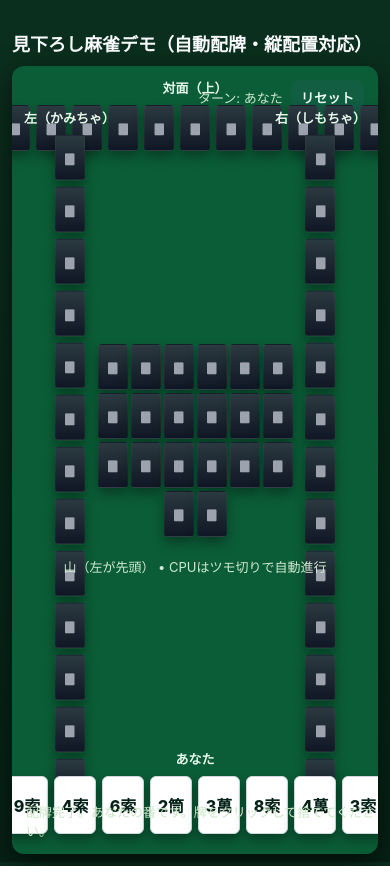
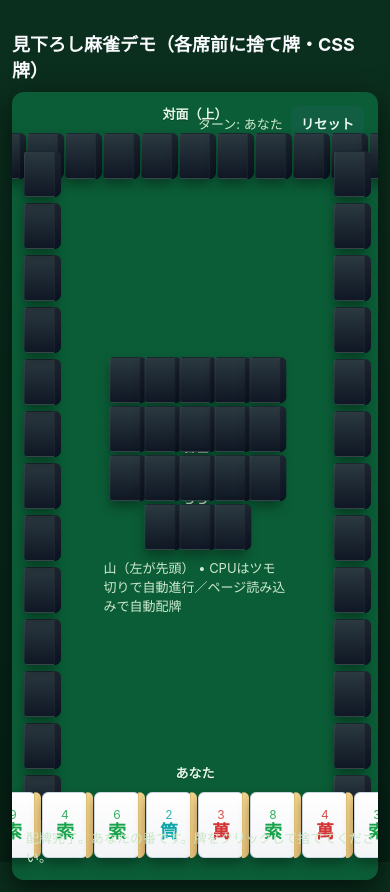
Before and after one commit to asasdatakeru/mahjong-game, a plain HTML site: page index.html in a window 390 px wide. Before the commit the page ends 866 px from the top, so only its background shows below. Drawn offline with Linux system fonts and the light colour scheme.

Commit message:
UI調整

```diff
--- a/index.html
+++ b/index.html
@@ -3,69 +3,88 @@
 <head>
   <meta charset="utf-8" />
   <meta name="viewport" content="width=device-width,initial-scale=1" />
-  <title>見下ろし麻雀デモ（自動配牌・縦配置対応）</title>
+  <title>見下ろし麻雀デモ（各席前に捨て牌・CSS牌）</title>
   <style>
     :root{
       --table:#0b5d37;
       --bg:#0b2f1e;
-      --tile-bg:#fff;
-      --tile-border:#d1d5db;
+      --tile-front:#fff;
+      --tile-side:#f4d48b; /* 黄土色の側面 */
+      --tile-edge:#e0c27a;
+      --tile-border:#cbd5e1;
       --muted:#cfead0;
+      --man:#d33434; /* 萬子は赤 */
+      --pin:#0ea5a9; /* 筒子は青緑 */
+      --sou:#16a34a; /* 索子は緑 */
     }
     html,body{height:100%;margin:0;font-family:Inter,ui-sans-serif,"Hiragino Kaku Gothic ProN",Meiryo,sans-serif;background:linear-gradient(180deg,var(--bg),#062216);color:var(--muted)}
     .wrap{max-width:1200px;margin:18px auto;padding:12px}
     h1{margin:0 0 10px;color:#f8fafc;font-size:18px}
-    .table{background:var(--table);border-radius:12px;padding:14px;box-shadow:0 10px 30px rgba(0,0,0,0.6);position:relative;height:620px;overflow:hidden}
+    .table{background:var(--table);border-radius:12px;padding:14px;box-shadow:0 10px 30px rgba(0,0,0,0.6);position:relative;height:660px;overflow:hidden}
     .hud{position:absolute;right:14px;top:14px;display:flex;gap:8px;align-items:center}
     .btn{background:#115e43;color:#eafaf0;padding:8px 10px;border-radius:8px;border:0;cursor:pointer;font-weight:700}
-    .seat{position:absolute;display:flex;flex-direction:column;align-items:center;gap:8px;pointer-events:auto}
-    .seat .name{font-weight:700;color:#e6f8ea;font-size:13px}
-    .seat.top{top:12px;left:50%;transform:translateX(-50%)} /* 対面 */
-    .seat.left{left:12px;top:50%;transform:translateY(-50%)} /* 右手（画面左） */
-    .seat.right{right:12px;top:50%;transform:translateY(-50%)} /* 左手（画面右） */
-    .seat.bottom{bottom:12px;left:50%;transform:translateX(-50%)} /* 自分（下） */
-
-    /* 手牌のレイアウト
-       - bottom / top: 横並び
-       - left / right: 縦並び（ユーザー要望） */
-    .hand{display:flex;gap:6px;align-items:flex-end}
-    .seat.left .hand{flex-direction:column-reverse;align-items:center}   /* 縦（下が最新） */
-    .seat.right .hand{flex-direction:column;align-items:center}         /* 縦（上が最新） */
-    .seat.top .hand{flex-direction:row}
-    .seat.bottom .hand{flex-direction:row}
-
-    /* 牌 */
-    .tile{
-      width:52px;height:74px;background:var(--tile-bg);border-radius:6px;border:1px solid var(--tile-border);
-      display:flex;align-items:center;justify-content:center;font-weight:800;color:#062218;
-      box-shadow:0 6px 12px rgba(0,0,0,0.35);cursor:pointer;user-select:none;font-size:16px;
-    }
-    .tile.small{width:36px;height:52px;font-size:12px;border-radius:4px}
-    .tile.back{background:linear-gradient(180deg,#2b3940,#0f1724);color:#9ca3af;border:1px solid rgba(255,255,255,0.03)}
-    .tile.dim{opacity:0.6}
-
-    /* 中央の捨て牌列と山 */
-    .center{position:absolute;left:50%;top:50%;transform:translate(-50%,-50%);display:flex;flex-direction:column;align-items:center;gap:10px}
-    .wall-preview{display:flex;gap:3px;flex-wrap:wrap;justify-content:center;max-width:220px}
-    .discard-pool{display:flex;flex-wrap:wrap;gap:6px;max-width:420px;justify-content:center}
-
-    /* 捨て牌の各相手用エリア（中央に配置）*/
-    .disc-section{display:flex;gap:20px;align-items:flex-start;flex-wrap:wrap;justify-content:center;width:640px}
-
     .info{font-size:13px;color:#cfead0}
     .log{position:absolute;left:14px;bottom:14px;color:#cbe7c8;font-size:13px;min-width:300px}
 
+    /* 座席配置（見下ろし） */
+    .seat{position:absolute;display:flex;align-items:center;gap:10px;pointer-events:auto}
+    .seat .name{font-weight:700;color:#e6f8ea;font-size:13px;text-shadow:0 1px 0 rgba(0,0,0,.3)}
+
+    /* 対面（上）: 捨て牌は手牌の下（中央方向） */
+    .seat.top{top:12px;left:50%;transform:translateX(-50%);flex-direction:column}
+    .seat.top .hand{order:1}
+    .seat.top .discard{order:2}
+
+    /* 自分（下）: 捨て牌は手牌の上（中央方向） */
+    .seat.bottom{bottom:12px;left:50%;transform:translateX(-50%);flex-direction:column-reverse}
+
+    /* 左（かみちゃ）: 手牌の右側が中央なので、捨て牌は右に配置 */
+    .seat.left{left:12px;top:50%;transform:translateY(-50%);flex-direction:row}
+
+    /* 右（しもちゃ）: 手牌の左側が中央なので、捨て牌は左に配置 */
+    .seat.right{right:12px;top:50%;transform:translateY(-50%);flex-direction:row-reverse}
+
+    /* 手牌：上下は横、左右は縦 */
+    .hand{display:flex;gap:6px;align-items:flex-end}
+    .seat.left .hand{flex-direction:column-reverse;align-items:center}
+    .seat.right .hand{flex-direction:column;align-items:center}
+
+    /* 捨て牌グリッド（各席の目前） */
+    .discard{display:grid;gap:4px}
+    .seat.top .discard, .seat.bottom .discard{grid-template-columns:repeat(6,36px);justify-content:center}
+    .seat.left .discard, .seat.right .discard{grid-template-columns:repeat(3,36px)}
+
+    /* 壁（中央プレビュー） */
+    .center{position:absolute;left:50%;top:50%;transform:translate(-50%,-50%);display:flex;flex-direction:column;align-items:center;gap:8px}
+    .wall-preview{display:flex;gap:3px;flex-wrap:wrap;justify-content:center;max-width:220px}
+
+    /* 牌（CSSで麻雀牌っぽく） */
+    .tile{position:relative;width:52px;height:74px;border-radius:6px;background:linear-gradient(180deg,var(--tile-front),#f3f4f6);border:1px solid var(--tile-border);box-shadow:0 6px 12px rgba(0,0,0,0.35);display:flex;align-items:center;justify-content:center;user-select:none}
+    /* 側面（右側に黄土色のエッジ） */
+    .tile::before{content:"";position:absolute;top:-1px;bottom:-1px;right:-6px;width:6px;background:linear-gradient(180deg,var(--tile-side),#e8c379);border-left:1px solid var(--tile-edge);border-radius:0 6px 6px 0;transform:skewY(-4deg);}
+    .tile.small{width:36px;height:52px;border-radius:4px}
+    .tile.back{background:linear-gradient(180deg,#2b3940,#0f1724);color:#9ca3af;border:1px solid rgba(255,255,255,0.06)}
+    .tile.back::before{background:linear-gradient(180deg,#1d2630,#0b1220);border-left:1px solid rgba(255,255,255,0.05)}
+
+    /* 牌の文字面 */
+    .face{display:flex;flex-direction:column;align-items:center;line-height:1}
+    .idx{font-size:12px;opacity:.85;margin-bottom:2px}
+    .pip{font-size:18px;font-weight:800}
+    .m .pip,.m .idx{color:var(--man)}
+    .p .pip,.p .idx{color:var(--pin)}
+    .s .pip,.s .idx{color:var(--sou)}
+    .aka .pip{color:#ef4444}
+
     @media (max-width:900px){
       .table{height:760px}
-      .tile{width:40px;height:56px}
-      .tile.small{width:28px;height:44px}
-      .disc-section{width:320px}
+      .tile{width:44px;height:64px}
+      .tile.small{width:30px;height:44px}
     }
   </style>
 </head>
 <body>
   <div class="wrap">
-    <h1>見下ろし麻雀デモ（自動配牌・縦配置対応）</h1>
+    <h1>見下ろし麻雀デモ（各席前に捨て牌・CSS牌）</h1>
     <div class="table" id="table">
       <div class="hud">
         <div class="info">ターン: <span id="turnLabel">-</span></div>
@@ -76,40 +95,34 @@
       <div class="seat top" id="seatTop">
         <div class="name">対面（上）</div>
         <div class="hand" id="handTop"></div>
-        <div class="discard-area" id="discardTop"></div>
+        <div class="discard" id="discardTop"></div>
       </div>
 
       <!-- 左（かみちゃ） -->
       <div class="seat left" id="seatLeft">
-        <div class="name">左（かみちゃ）</div>
         <div class="hand" id="handLeft"></div>
-        <div class="discard-area" id="discardLeft"></div>
+        <div class="discard" id="discardLeft"></div>
+        <div class="name" style="writing-mode:vertical-rl;">左（かみちゃ）</div>
       </div>
 
       <!-- 右（しもちゃ） -->
       <div class="seat right" id="seatRight">
-        <div class="name">右（しもちゃ）</div>
         <div class="hand" id="handRight"></div>
-        <div class="discard-area" id="discardRight"></div>
+        <div class="discard" id="discardRight"></div>
+        <div class="name" style="writing-mode:vertical-rl;">右（しもちゃ）</div>
       </div>
 
       <!-- 自分（下） -->
       <div class="seat bottom" id="seatBottom">
+        <div class="discard" id="discardBottom"></div>
+        <div class="hand" id="handBottom"></div>
         <div class="name">あなた</div>
-        <div class="hand" id="handBottom"></div>
-        <div class="discard-area" id="discardBottom"></div>
       </div>
 
-      <!-- 中央：山と捨て牌 -->
+      <!-- 中央：壁だけ軽くプレビュー -->
       <div class="center">
         <div class="wall-preview" id="wallPreview"></div>
-        <div class="disc-section">
-          <div class="discard-pool" id="pool0"></div>
-          <div class="discard-pool" id="pool1"></div>
-          <div class="discard-pool" id="pool2"></div>
-          <div class="discard-pool" id="pool3"></div>
-        </div>
-        <div class="info">山（左が先頭） • CPUはツモ切りで自動進行</div>
+        <div class="info">山（左が先頭） • CPUはツモ切りで自動進行／ページ読み込みで自動配牌</div>
       </div>
 
       <div class="log" id="log">ロード中…自動で配牌します。</div>
@@ -119,7 +132,7 @@
   <script>
     // --- データとユーティリティ ---
     function makeTiles(){
-      const suits=['m','p','s']; // 萬子/筒子/索子
+      const suits=['m','p','s']; // 萬/筒/索（字牌なし簡易）
       const tiles=[];
       for(const s of suits){
         for(let n=1;n<=9;n++){
@@ -135,170 +148,119 @@
     let wall=[];
     const hands=[[],[],[],[]]; // 0: top, 1: left, 2: right, 3: bottom(あなた)
     const discards=[[],[],[],[]];
-    let turn = 3; // 0..3, start with player (bottom)
-    // elements
-    const elHand = [document.getElementById('handTop'), document.getElementById('handLeft'), document.getElementById('handRight'), document.getElementById('handBottom')];
-    const elPool = [document.getElementById('pool0'), document.getElementById('pool1'), document.getElementById('pool2'), document.getElementById('pool3')];
+    let turn = 3; // あなたから
+
+    const elHand = [
+      document.getElementById('handTop'),
+      document.getElementById('handLeft'),
+      document.getElementById('handRight'),
+      document.getElementById('handBottom')
+    ];
+    const elDiscard = [
+      document.getElementById('discardTop'),
+      document.getElementById('discardLeft'),
+      document.getElementById('discardRight'),
+      document.getElementById('discardBottom')
+    ];
     const wallPreview = document.getElementById('wallPreview');
     const turnLabel = document.getElementById('turnLabel');
     const logEl = document.getElementById('log');
-    const resetBtn = document.getElementById('resetBtn');
 
     function log(msg){ logEl.textContent = msg; }
+
+    // --- 牌の要素生成 ---
+    function createTileEl(t, small=false){
+      const suit = t.slice(-1);
+      const val = t.slice(0,-1);
+      const tile = document.createElement('div');
+      tile.className = 'tile'+(small?' small':'') + ' ' + suit + (val==='5' ? ' aka' : '');
+      const face = document.createElement('div'); face.className='face';
+      const idx = document.createElement('div'); idx.className='idx'; idx.textContent=val;
+      const pip = document.createElement('div'); pip.className='pip'; pip.textContent={m:'萬',p:'筒',s:'索'}[suit];
+      face.appendChild(idx); face.appendChild(pip);
+      tile.appendChild(face);
+      return tile;
+    }
 
     // --- レンダリング ---
     function render(){
       // hands
       for(let p=0;p<4;p++){
-        const el = elHand[p];
-        el.innerHTML = '';
-        if(p === 3){
-          // プレイヤーは表で横並び
-          hands[3].forEach((t,i)=>{
-            const d = document.createElement('div');
-            d.className = 'tile';
-            d.textContent = formatTile(t);
+        const el = elHand[p]; el.innerHTML='';
+        if(p===3){
+          hands[p].forEach((t,i)=>{
+            const d = createTileEl(t,false);
             d.title = 'クリックで捨てる';
-            d.onclick = ()=> { if(turn !== 3) return; discard(3,i); };
+            d.onclick = ()=>{ if(turn!==3) return; discard(3,i); };
             el.appendChild(d);
           });
-        } else {
-          // CPUは背面小牌を縦/横で並べる（見下ろし風）
+        }else{
           const count = hands[p].length;
           for(let i=0;i<count;i++){
-            const d = document.createElement('div');
-            d.className = 'tile small back';
-            d.textContent = '🀫';
-            el.appendChild(d);
+            const back = document.createElement('div'); back.className='tile small back'; el.appendChild(back);
           }
         }
       }
-
-      // discards pools (中央の各席用スペース)
+      // discards（各席の目前に置く）
       for(let p=0;p<4;p++){
-        const el = elPool[p]; el.innerHTML = '';
-        discards[p].forEach(t=>{
-          const d = document.createElement('div');
-          d.className = 'tile small';
-          d.textContent = formatTile(t);
-          el.appendChild(d);
-        });
+        const el = elDiscard[p]; el.innerHTML='';
+        discards[p].forEach(t=>{ el.appendChild(createTileEl(t,true)); });
       }
-
-      // wall preview (背面)
-      wallPreview.innerHTML = '';
-      const preview = wall.slice(0,20);
-      preview.forEach(_t=>{
-        const d = document.createElement('div');
-        d.className = 'tile small back';
-        d.textContent = '🀫';
-        wallPreview.appendChild(d);
-      });
-
+      // wall preview
+      wallPreview.innerHTML='';
+      wall.slice(0,18).forEach(()=>{ const back=document.createElement('div'); back.className='tile small back'; wallPreview.appendChild(back); });
       turnLabel.textContent = ['対面','左','右','あなた'][turn];
     }
 
-    // 表示用タイル文字（CSS牌に入れるテキスト）
-    function formatTile(t){
-      // t like '1m' '5p' '9s'
-      if(!t) return '';
-      const v = t.slice(0,-1), s = t.slice(-1);
-      const suitMap = { m: '萬', p: '筒', s: '索' };
-      // 1m -> '1萬' 、 honor not included in this simple set
-      return v + suitMap[s];
-    }
-
-    // --- 配牌と基本動作 ---
+    // --- 配牌と動作 ---
     function deal(){
-      const base = shuffle(makeTiles());
-      wall = base.slice();
-      // clear
+      const base = shuffle(makeTiles()); wall = base.slice();
       for(let p=0;p<4;p++){ hands[p]=[]; discards[p]=[]; }
-      // 各人13枚を配る（効率的に）
+      // 13枚
       for(let r=0;r<3;r++){
         for(let p=0;p<4;p++){
           for(let k=0;k<4;k++) hands[p].push(wall.shift());
         }
       }
-      for(let p=0;p<4;p++) hands[p].push(wall.shift()); // 13枚に
-      // プレイヤー（下）は親として14枚
+      for(let p=0;p<4;p++) hands[p].push(wall.shift());
+      // あなたを親で14枚
       hands[3].push(wall.shift());
-      turn = 3; // プレイヤーから
-      render();
-      log('配牌完了。あなたの番です。牌をクリックして捨ててください。');
-    }
-
-    function drawForPlayer(){
-      if(wall.length === 0){ log('山がありません'); return; }
-      const t = wall.shift(); hands[3].push(t); render(); log('ツモ: ' + formatTile(t));
+      turn = 3; render(); log('配牌完了。あなたの番です。牌をクリックして捨ててください。');
     }
 
     function discard(playerIndex, tileIndex){
-      if(playerIndex !== 3) return; // プレイヤーのみ手動
-      if(tileIndex < 0 || tileIndex >= hands[3].length) return;
+      if(playerIndex!==3) return;
+      if(tileIndex<0 || tileIndex>=hands[3].length) return;
       const t = hands[3].splice(tileIndex,1)[0];
       discards[3].push(t);
-      render();
-      log('あなたが捨てた: ' + formatTile(t));
-      // ターン進行
+      render(); log('あなたが捨てた: '+formatTile(t));
       nextTurn();
     }
 
     function cpuAct(p){
-      if(wall.length === 0) return;
-      // ツモ（push）→即ツモ切り（pop）
-      const t = wall.shift();
+      if(wall.length===0) return;
+      const t = wall.shift(); // ツモ
       hands[p].push(t);
-      const discarded = hands[p].pop(); // ツモ切り
-      discards[p].push(discarded);
-      render();
-      log(['対面','左','右'][p] + ' (CPU) ツモ切り: ' + formatTile(discarded));
+      const d = hands[p].pop(); // ツモ切り
+      discards[p].push(d);
+      render(); log(['対面','左','右'][p] + ' (CPU) ツモ切り: '+formatTile(d));
     }
 
     function nextTurn(){
-      turn = (turn + 1) % 4;
-      render();
-      if(turn !== 3){
-        // CPU が動く
-        setTimeout(()=>{
-          cpuAct(turn);
-          // CPU が捨てた後、ターンを進める（次もCPUならループ）
-          nextTurn();
-        }, 380);
-      } else {
-        log('あなたの番です。ツモするか、手牌をクリックして捨ててください。');
-      }
+      turn=(turn+1)%4; render();
+      if(turn!==3){ setTimeout(()=>{ cpuAct(turn); nextTurn(); }, 360); }
+      else { log('あなたの番です。牌をクリックして捨ててください。'); }
     }
 
-    // 自動ラウンド（表示用） - 画面で動きを見せたい時に使える
-    async function autoRound(steps = 24){
-      for(let i=0;i<steps;i++){
-        await wait(320);
-        if(turn === 3){
-          if(wall.length > 0){ const t = wall.shift(); hands[3].push(t); render(); log('自動: あなたツモ ' + formatTile(t)); }
-          await wait(200);
-          if(hands[3].length > 0){ const d = hands[3].pop(); discards[3].push(d); render(); log('自動: あなた捨て ' + formatTile(d)); }
-          turn = (turn + 1) % 4;
-        } else {
-          if(wall.length > 0){ const t = wall.shift(); hands[turn].push(t); const d = hands[turn].pop(); discards[turn].push(d); render(); log(['対面','左','右'][turn] + ' 自動ツモ切り: ' + formatTile(d)); }
-          turn = (turn + 1) % 4;
-        }
-      }
-      log('自動ラウンド終了');
+    function formatTile(t){
+      if(!t) return ''; const v=t.slice(0,-1), s=t.slice(-1);
+      return v+{m:'萬',p:'筒',s:'索'}[s];
     }
 
-    // --- 初期化とイベント ---
-    resetBtn.addEventListener('click', ()=>{ deal(); });
-
-    // 自動で配牌して開始（ページロード時）
-    window.addEventListener('load', ()=>{
-      // small delay for UX
-      setTimeout(()=>{ deal(); }, 180);
-    });
-
-    // 初期wallを作って描画（空状態）
-    wall = shuffle(makeTiles());
-    render();
+    // --- 初期化 ---
+    document.getElementById('resetBtn').addEventListener('click', ()=> deal());
+    wall = shuffle(makeTiles()); render();
+    window.addEventListener('load',()=>{ setTimeout(()=>deal(), 150); });
   </script>
 </body>
 </html>
```
